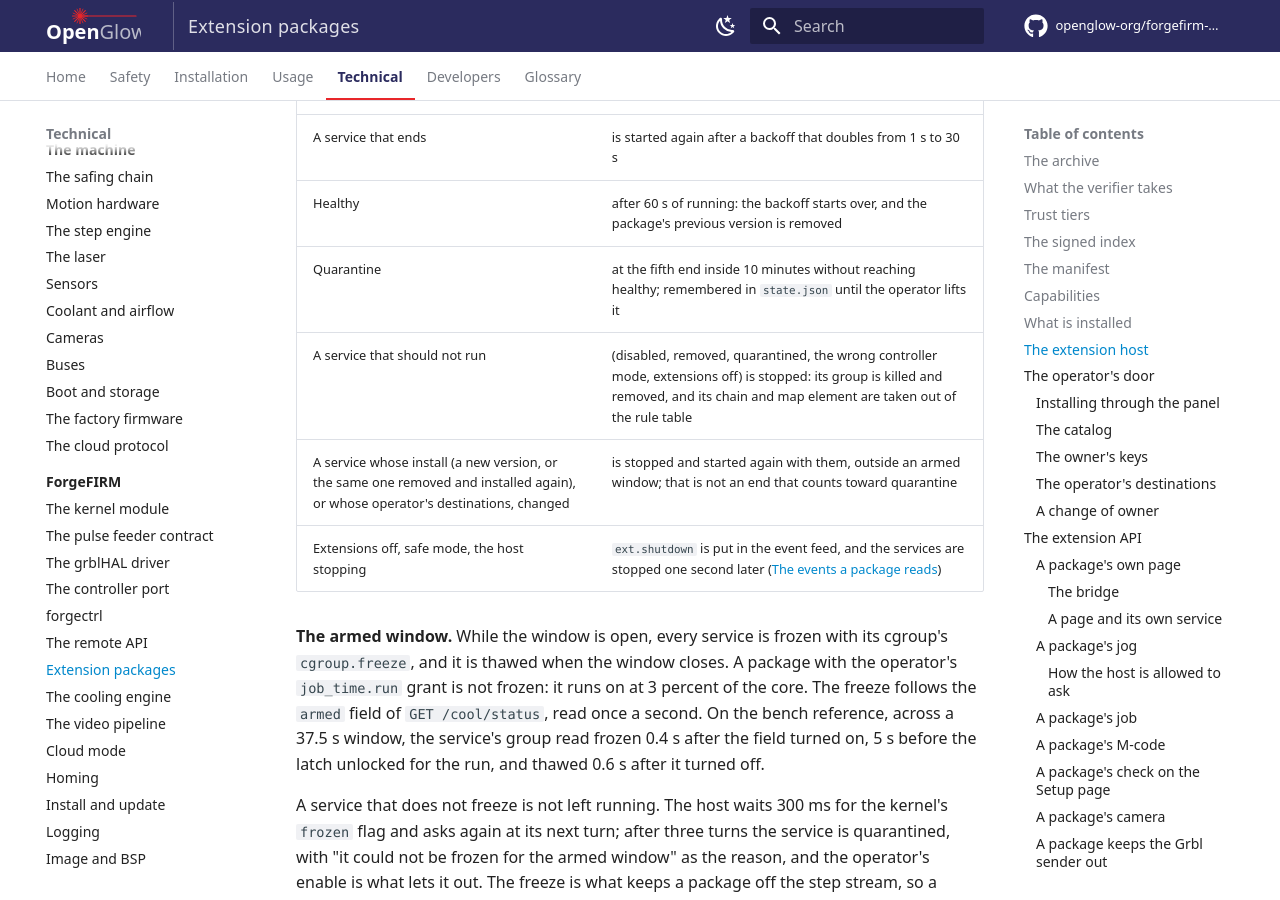
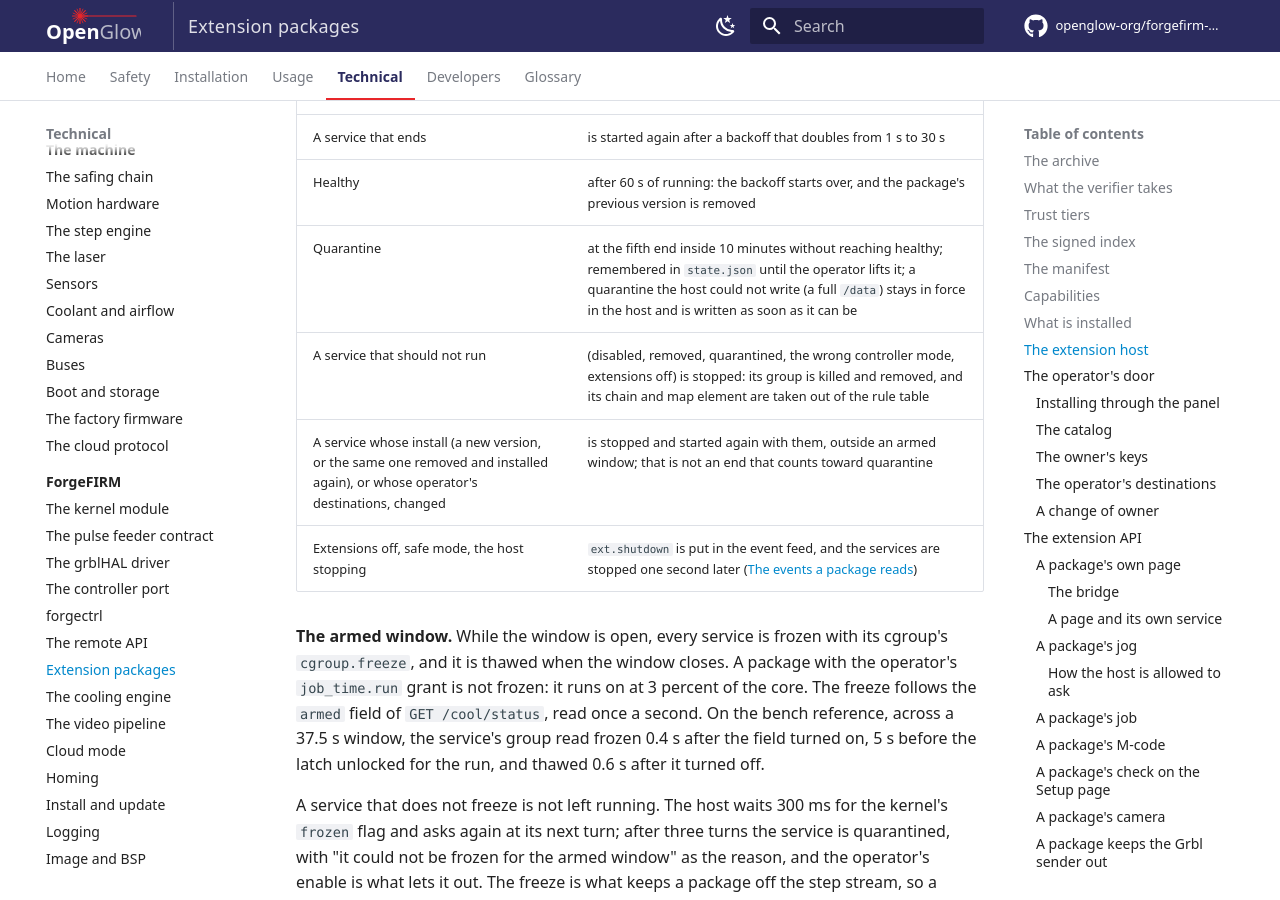
Before and after one commit to openglow-org/forgefirm-docs, an MkDocs documentation site: the page built from docs/technical/forgefirm/extensions.md, in a window 1280 px wide and 900 px high, scrolled down 12153 px. Built offline with MkDocs 1.6.1 and Material for MkDocs 9.7.7, drawn with Linux system fonts in a browser that asks for light colours; comment, search, counter and statistics services are not loaded.

Commit message:
Extensions: a quarantine the host could not write stays in force
Companion of forgeext 109adb1 (run: a quarantine that state.json could
not take is held in the host and written when it can be).

- technical/forgefirm/extensions.md, the service rules table, the
  Quarantine row: a quarantine the host could not write (a full /data)
  stays in force in the host and is written as soon as it can be.

Proof: python scripts/check-style.py (style: clean), python
scripts/check-interfaces.py (interfaces: clean (245 checked)), zensical
build (strict: No issues found). Negative control on a scratch copy of
the tree: the British spelling of 'canceled' put into the edited row
fails check-style.py (one SPELLING finding, exit 1), and a link to a
page that does not exist put into the same row fails the strict build
(page does not exist, exit 1).

Acceptance: none; docs only.

```diff
--- a/docs/technical/forgefirm/extensions.md
+++ b/docs/technical/forgefirm/extensions.md
@@ -424,7 +424,7 @@ seconds, with a count of what was dropped.
 | Starts | one at a time, 5 s apart, at most 4 services running; of the services that are due, the one that has ended least lately goes first |
 | A service that ends | is started again after a backoff that doubles from 1 s to 30 s |
 | Healthy | after 60 s of running: the backoff starts over, and the package's previous version is removed |
-| Quarantine | at the fifth end inside 10 minutes without reaching healthy; remembered in `state.json` until the operator lifts it |
+| Quarantine | at the fifth end inside 10 minutes without reaching healthy; remembered in `state.json` until the operator lifts it; a quarantine the host could not write (a full `/data`) stays in force in the host and is written as soon as it can be |
 | A service that should not run | (disabled, removed, quarantined, the wrong controller mode, extensions off) is stopped: its group is killed and removed, and its chain and map element are taken out of the rule table |
 | A service whose install (a new version, or the same one removed and installed again), or whose operator's destinations, changed | is stopped and started again with them, outside an armed window; that is not an end that counts toward quarantine |
 | Extensions off, safe mode, the host stopping | `ext.shutdown` is put in the event feed, and the services are stopped one second later ([The events a package reads](#the-events-a-package-reads)) |
```
